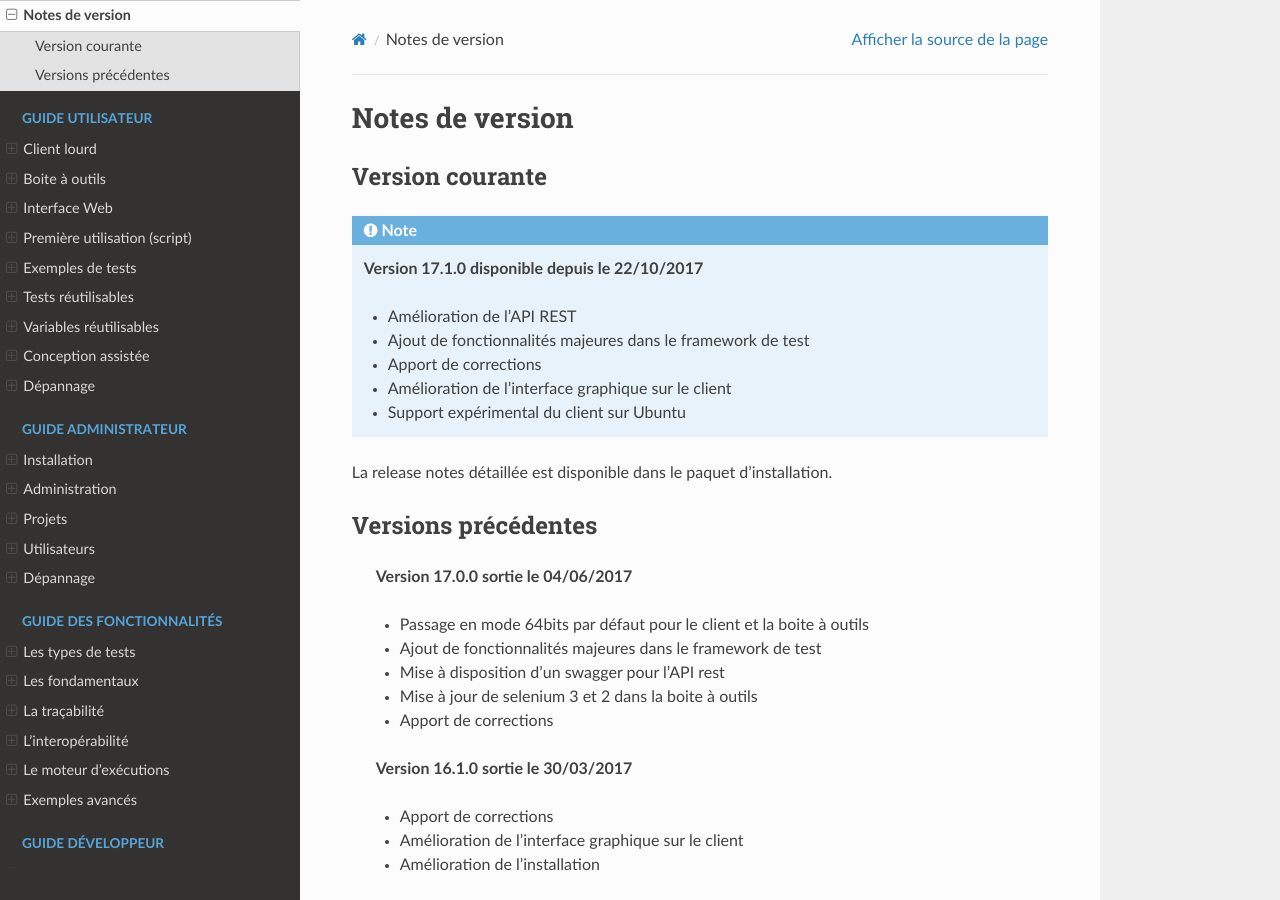
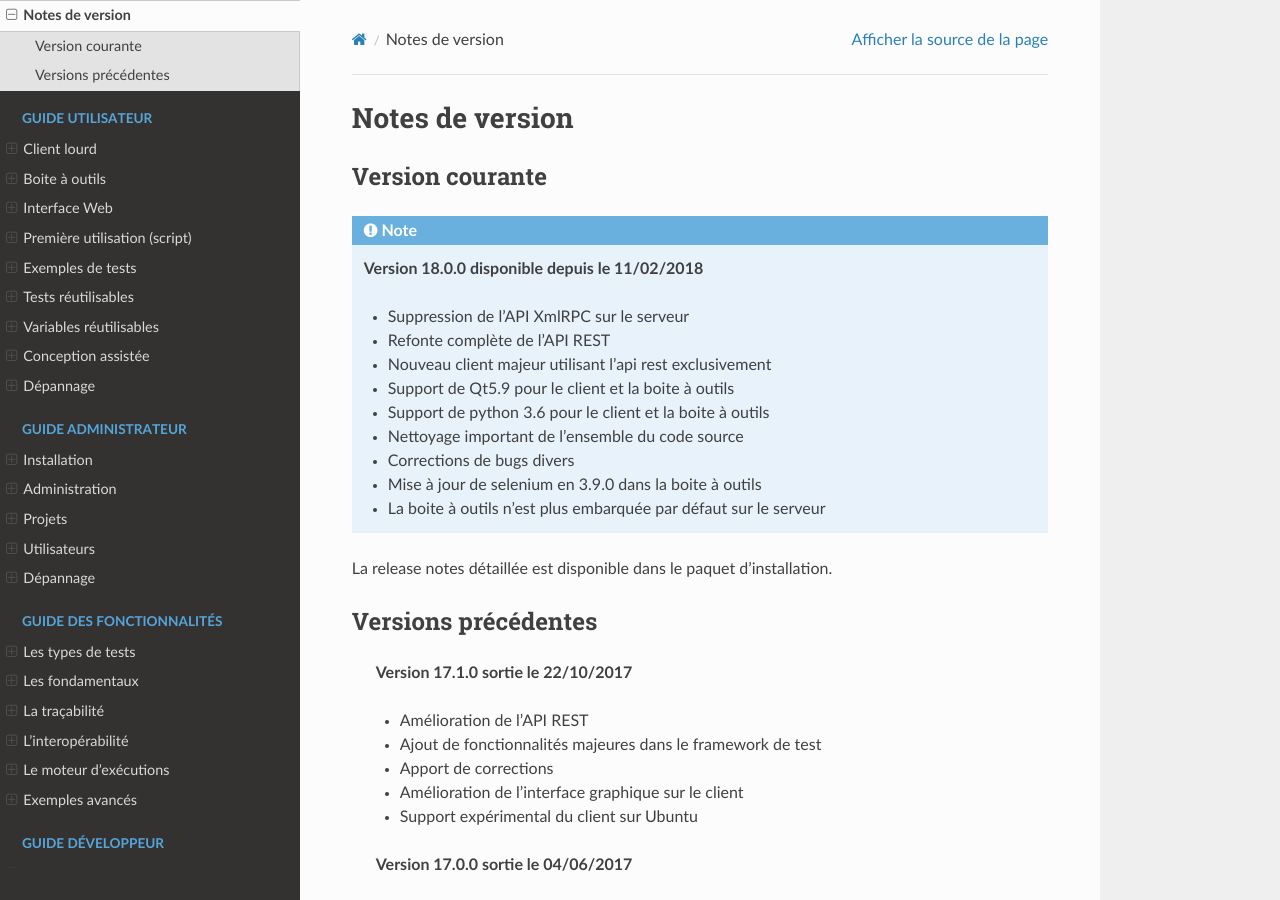
Before and after one commit to ExtensiveAutomation/extensiveautomation-fr.readthedocs.io, a Sphinx documentation site: the page built from docs/about/releasenotes.rst, in a window 1280 px wide and 900 px high. Built offline with Sphinx 7.4.7 and the Read the Docs theme 2.0.0, drawn with Linux system fonts in a browser that asks for light colours.

Commit message:
mise à jour

```diff
--- a/docs/about/releasenotes.rst
+++ b/docs/about/releasenotes.rst
@@ -6,18 +6,32 @@ Version courante
 
 .. note::
 
- **Version 17.1.0 disponible depuis le 22/10/2017**
+ **Version 18.0.0 disponible depuis le 11/02/2018**
+
+ - Suppression de l'API XmlRPC sur le serveur
+ - Refonte complète de l'API REST
+ - Nouveau client majeur utilisant l'api rest exclusivement
+ - Support de Qt5.9 pour le client et la boite à outils
+ - Support de python 3.6 pour le client et la boite à outils
+ - Nettoyage important de l'ensemble du code source
+ - Corrections de bugs divers
+ - Mise à jour de selenium en 3.9.0 dans la boite à outils
+ - La boite à outils n'est plus embarquée par défaut sur le serveur
+
+La release notes détaillée est disponible dans le paquet d'installation.
+
+Versions précédentes
+-------------------
+
+..
+
+ **Version 17.1.0 sortie le 22/10/2017**
 
  - Amélioration de l'API REST
  - Ajout de fonctionnalités majeures dans le framework de test
  - Apport de corrections
  - Amélioration de l'interface graphique sur le client
  - Support expérimental du client sur Ubuntu
-
-La release notes détaillée est disponible dans le paquet d'installation.
-
-Versions précédentes
--------------------
 
 ..
 
--- a/docs/admin/install.rst
+++ b/docs/admin/install.rst
@@ -12,6 +12,7 @@ Installation automatique
     - l'interface réseau est correctement configurée sur le serveur
     - l'accès aux dépôts officiels est disponible
     - utilisation d'un système Linux CentOS 6/7 ou RedHat
+    - ``perl`` installé sur le système
 
 L'installation de la solution peut se faire en utilisant le script ``install.sh`` présent dans le tar.gz.
 Si les prérequis sont respectés alors l'installation se fera en mode automatique, c'est à dire que les paquets manquants
```
